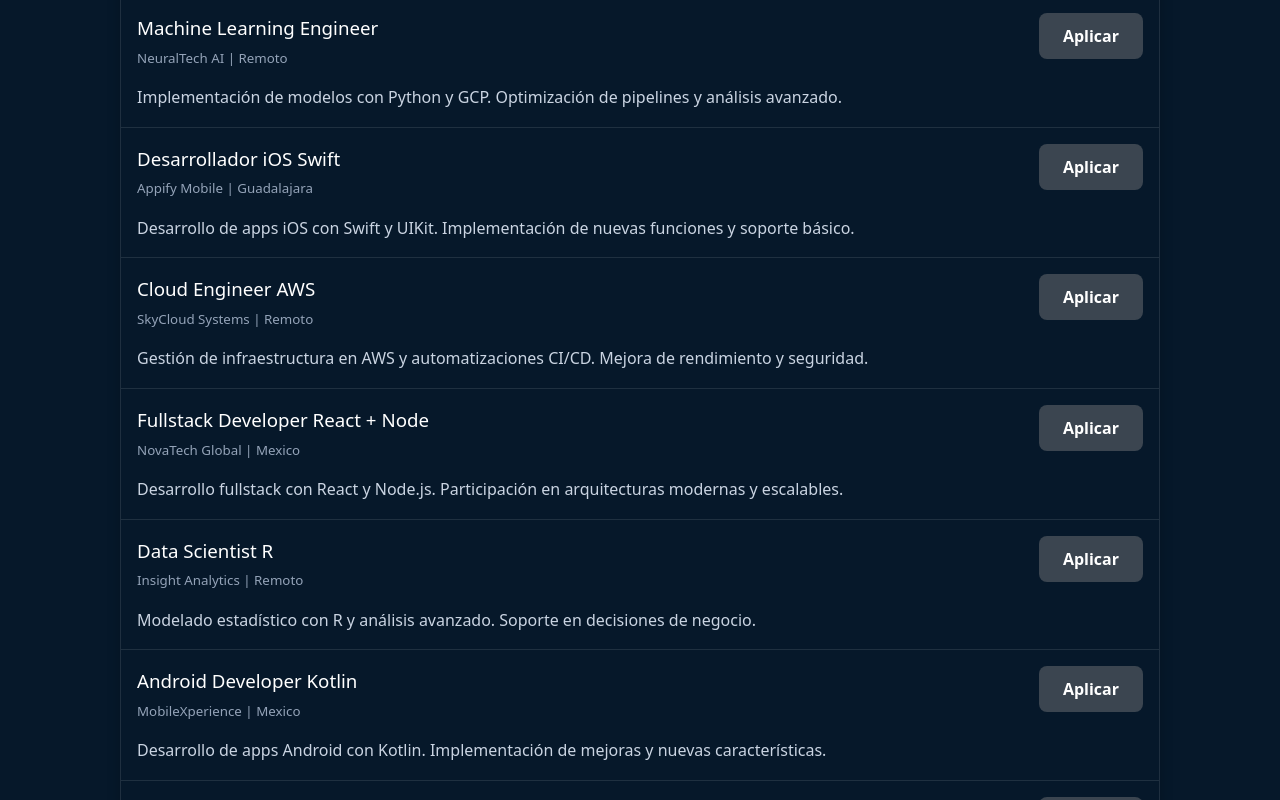
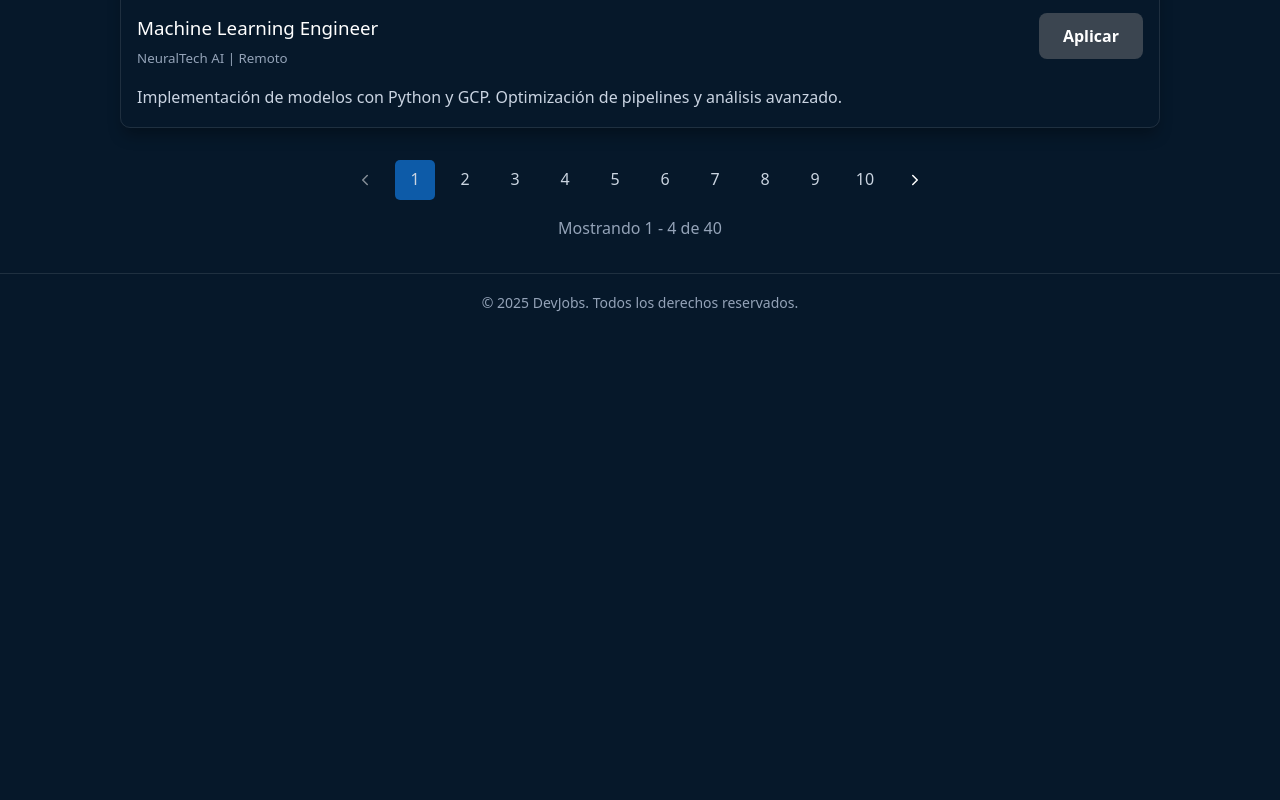
Before and after one commit to CeboMkn/JSCamp, a React (Vite) app in the folder 02-react/: page / in a window 1280 px wide. Shown: the part 800-1600 px from the top of the page. After the commit the page ends 1132 px from the top, so only its background shows below. Built offline with nearby package versions, Linux system fonts and the light colour scheme.

Commit message:
Terminando la paginación Finish

```diff
--- a/02-react/components/JobListing.jsx
+++ b/02-react/components/JobListing.jsx
@@ -1,7 +1,6 @@
 import { JobCard } from "./JobCard";
-import jobsData from '../src/assets/data.json'
 
-export function JobListing() {
+export function JobListing({ jobsData }) {
     return (
         <section className="sect_res_busqueda btn_active_contain">
             <h2>Resultados de búsqueda</h2>
--- /dev/null
+++ b/02-react/components/MostrandoNumResults.jsx
@@ -0,0 +1,8 @@
+export function MostrandoNumRresults({ currentPage, results, jobs }) {
+    return (
+        <div className="mos_num_results">
+            <p>Mostrando {(currentPage - 1) * results + 1} - {Math.min(currentPage * results, jobs.length)} de {jobs.length}
+            </p>
+        </div>
+    )
+}
--- a/02-react/src/App.css
+++ b/02-react/src/App.css
@@ -582,7 +582,7 @@ h1+p {
         width: 100%;
         justify-content: center;
         margin-top: 2rem;
-        margin-bottom: 2rem;
+        margin-bottom: 1rem;
         list-style: none;
 
         li {
@@ -623,6 +623,12 @@ h1+p {
 .pag_active {
     background-color: var(--color-primary-hover);
     pointer-events: none;
+}
+
+.mos_num_results {
+    text-align: center;
+    margin-bottom: 2rem;
+    color: var(--color-text-muted);
 }
 
 @media (max-width: 850px) {
--- a/02-react/src/App.jsx
+++ b/02-react/src/App.jsx
@@ -1,16 +1,25 @@
 import { useState } from 'react';
 
+import jobsData from './assets/data.json'
+
 import './App.css'
+
 import { Header } from '../components/Header.jsx';
 import { Footer } from '../components/Footer.jsx';
 import { JobListing } from '../components/JobListing.jsx';
 import { Pagination } from '../components/Pagination.jsx';
 import { SerarchFormSection } from '../components/SerarchFormSection.jsx';
+import { MostrandoNumRresults } from '../components/MostrandoNumResults.jsx';
+
 
 export function App() {
 
+  const RESULTS_PER_PAGE = 4
+
   const [currentPage, setCurrentPage] = useState(1)
-  const totalPages = 10
+  const totalPages = Math.ceil(jobsData.length / RESULTS_PER_PAGE)
+
+  const pagedResults = jobsData.slice((currentPage -1) * RESULTS_PER_PAGE, currentPage * RESULTS_PER_PAGE)
 
   return (
     <>
@@ -22,9 +31,10 @@ export function App() {
 
           <SerarchFormSection />
 
-          <JobListing />
+          <JobListing jobsData={pagedResults}/>
 
           <Pagination currentPage={currentPage} totalPages={totalPages} onPageChange={setCurrentPage} />
+          <MostrandoNumRresults currentPage={currentPage} results={RESULTS_PER_PAGE} jobs={jobsData}/>
 
         </div>
       </main>
```
